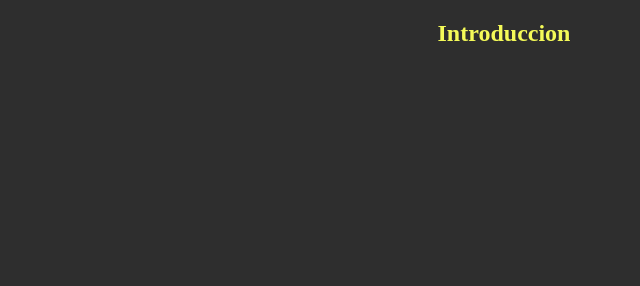
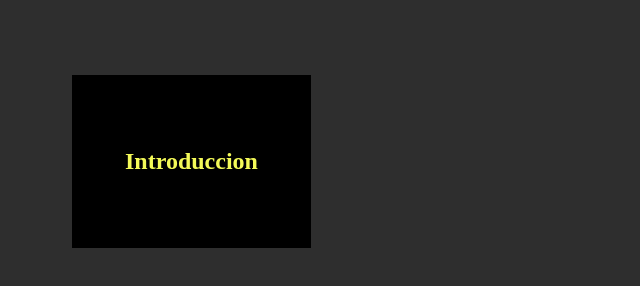
Before and after one commit to vigonz06/Souls, a plain HTML site: page Souls Saga/main frames/Introduction.html in a window 1280 px wide. Shown: the whole page, without its empty margins (136-776 px from the left). Drawn offline with Linux system fonts and the light colour scheme.

Commit message:
falta el contenido

```diff
--- a/Souls Saga/main frames/Introduction.html
+++ b/Souls Saga/main frames/Introduction.html
@@ -6,8 +6,11 @@
  <link rel="stylesheet" type="text/css" href="../style/mystyle.css">
 </head>
 <body>
- <h2>Introduccion</h2>
- <!--Aqui va la introduccion, una descripcion de lo que vamos a poner, y de que van los juegoos en general (seria buena idea
- poner aqui una tabla con los distintos juegos que hay, y quiza los años de lanzamiento, los desarrolladores, y algunos otros datos)-->
+ <table id = "I">
+  <tr><td>
+   <h2>Introduccion</h2>
+   <p></p>
+  </td></tr>
+ </table>
 </body>
 </html>
```
